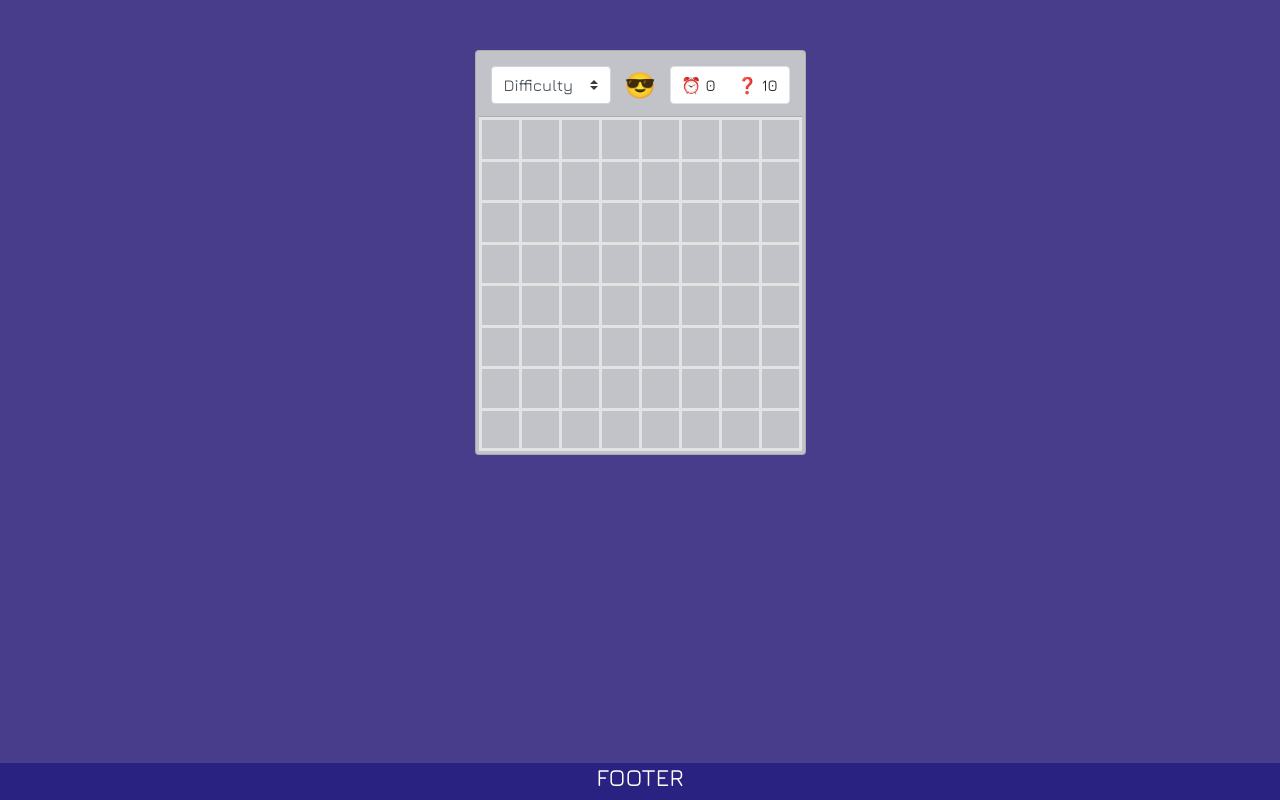
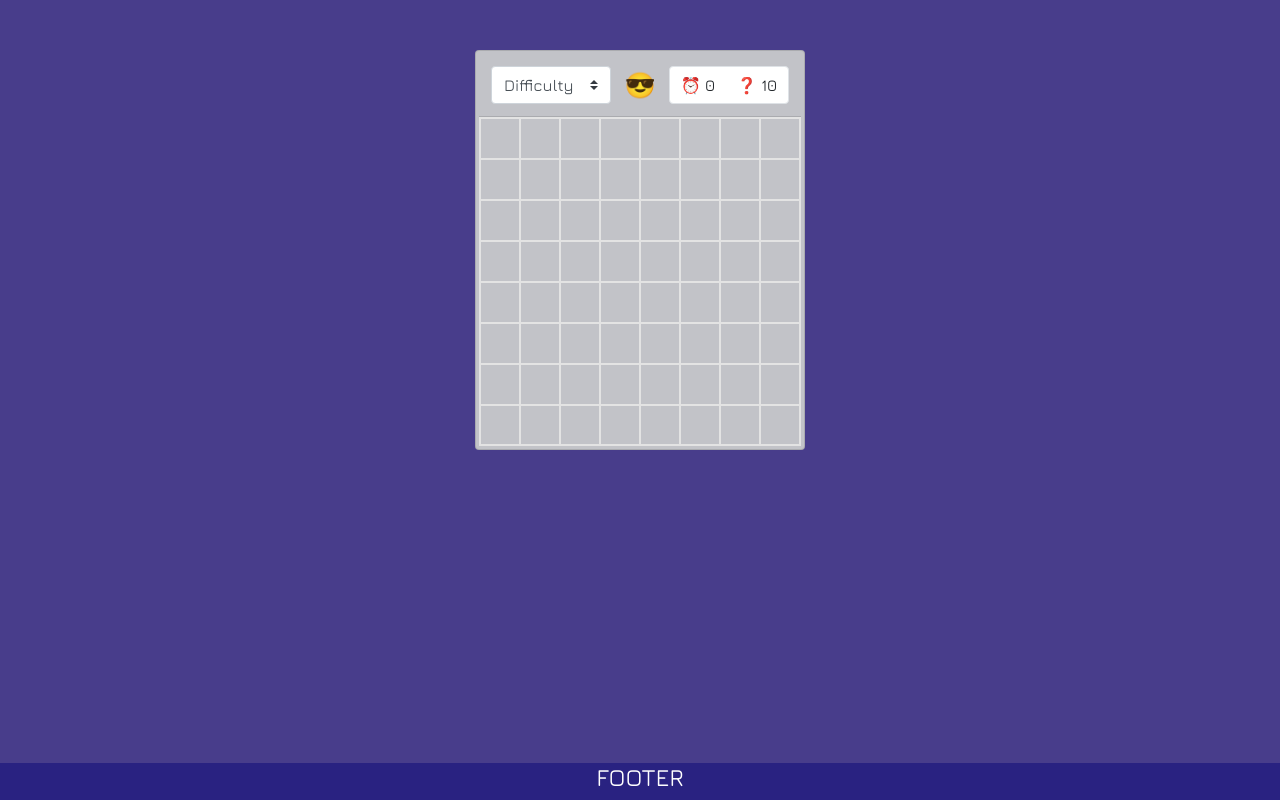
Before and after one commit to Misfi/misfi.github.io, a plain HTML site: page index.html in a window 1280 px wide. Drawn offline with nearby package versions, Linux system fonts and the light colour scheme.

Commit message:
Smaller border

```diff
--- a/style.scss
+++ b/style.scss
@@ -91,7 +91,7 @@ tr {
 
   &:not(:last-child) {
     td {
-      border-bottom: 2px;
+      border-bottom: 1px;
     }
   }
 }
@@ -102,7 +102,7 @@ tr {
 
 td {
   background: $primary;
-  border: 3px solid $cell-uncovered;
+  border: 2px solid $cell-uncovered;
   font-size: 1.2rem;
   font-weight: bold;
   height: $cell-size;
```
Also changed, not shown: style.css.
